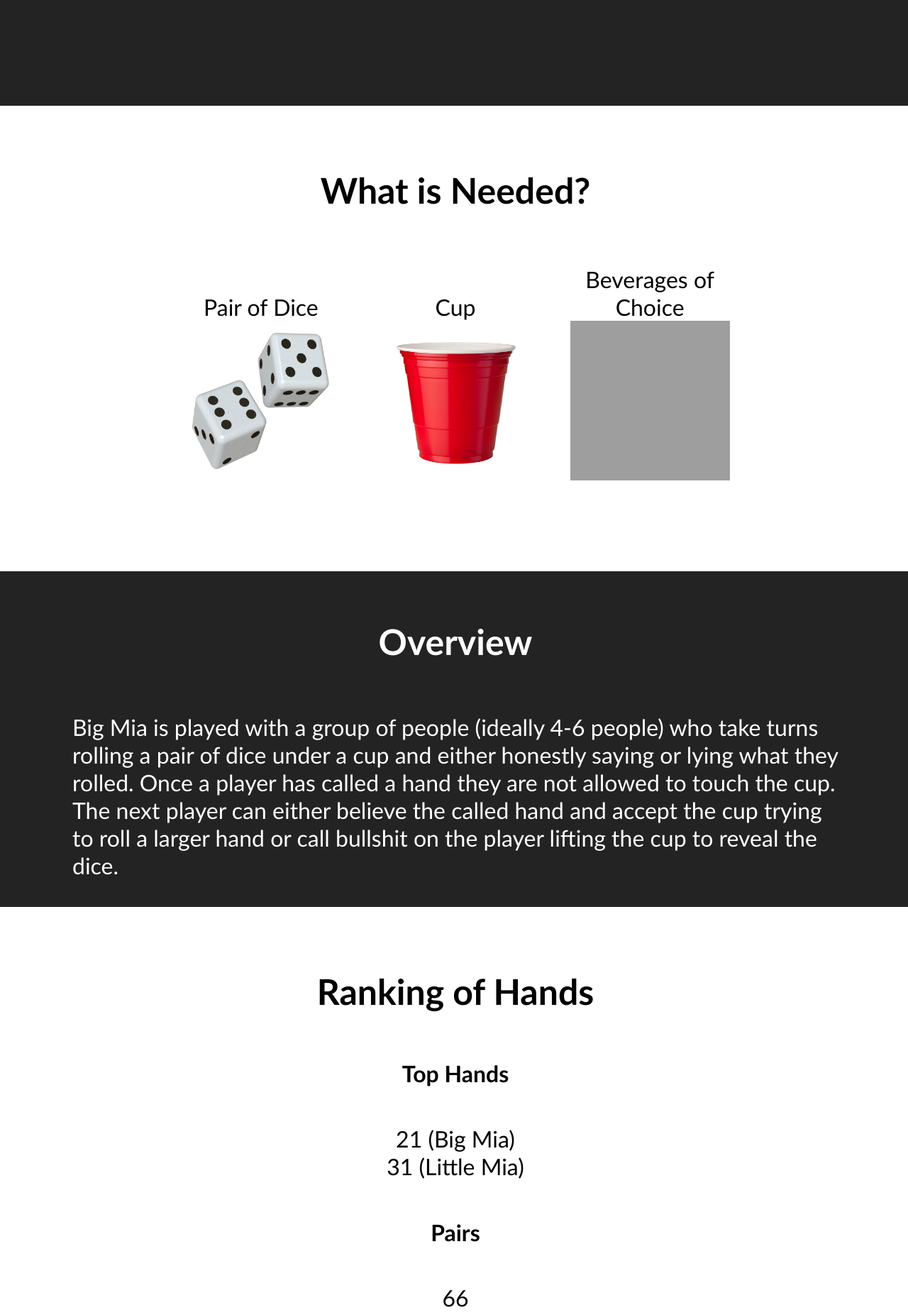
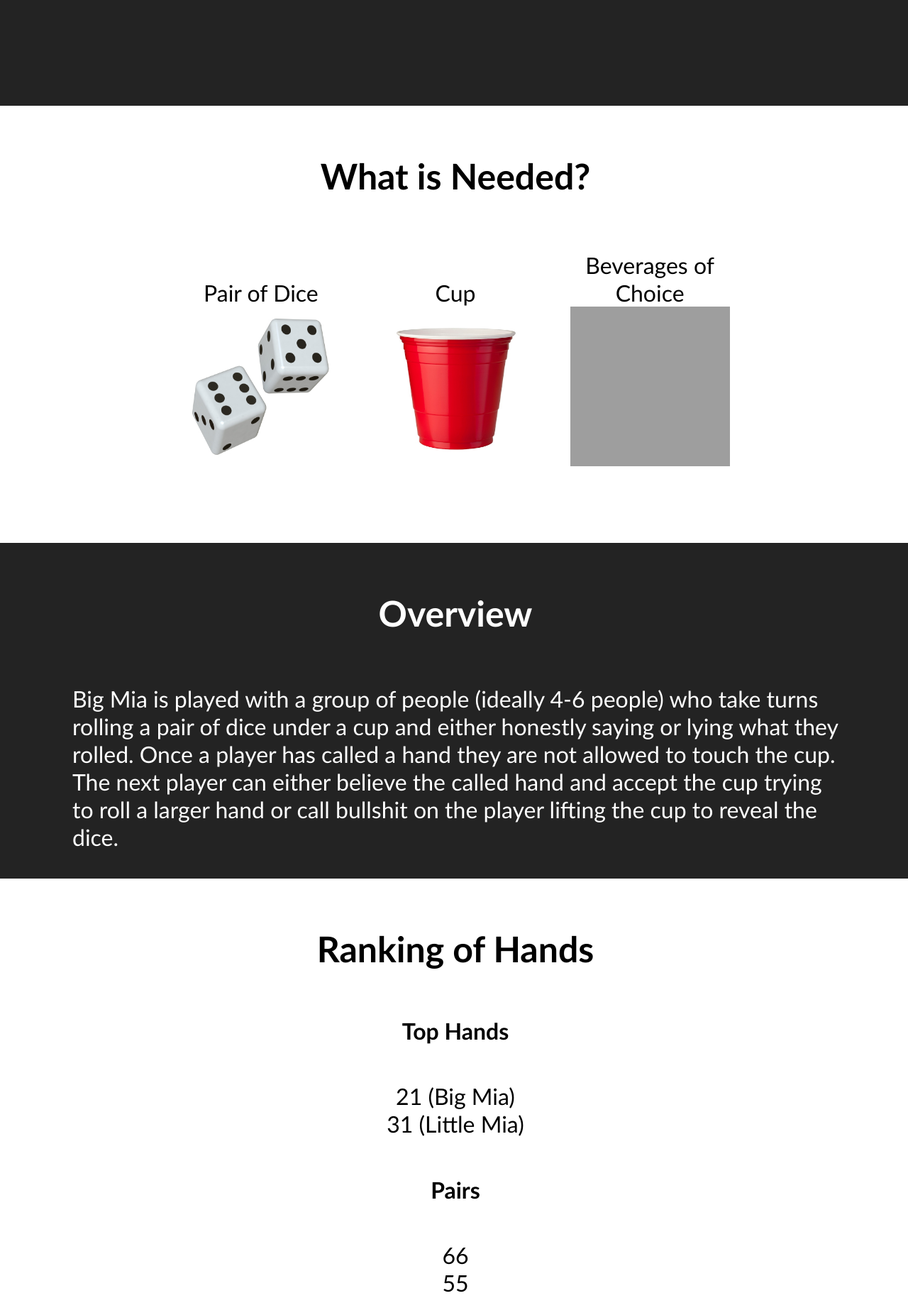
Before and after one commit to bryanrideout/bryanrideout.github.io, a Jekyll site: the page index.html, which Jekyll copies as it is, in a window 1280 px wide. Shown: the part 447-2300 px from the top of the page at 71% size. Built offline with Jekyll 4.4.1, drawn with Linux system fonts in a browser that asks for light colours; grey boxes are pictures that could not be loaded.

Commit message:
Update main.css

```diff
--- a/css/main.css
+++ b/css/main.css
@@ -46,7 +46,7 @@ h6 {
 
 .blockgrey{
 	background: #232323;
-  	margin: 20px auto;
+  	margin: 0px auto;
  	padding: 2px;
   	width: 100%;
 	color: #FFF
@@ -54,7 +54,7 @@ h6 {
 
 .blockwhite{
 	background: #FFF;
-  	margin: 20px auto;
+  	margin: 0px auto;
  	padding: 2px;
   	width: 100%;
 }
```
